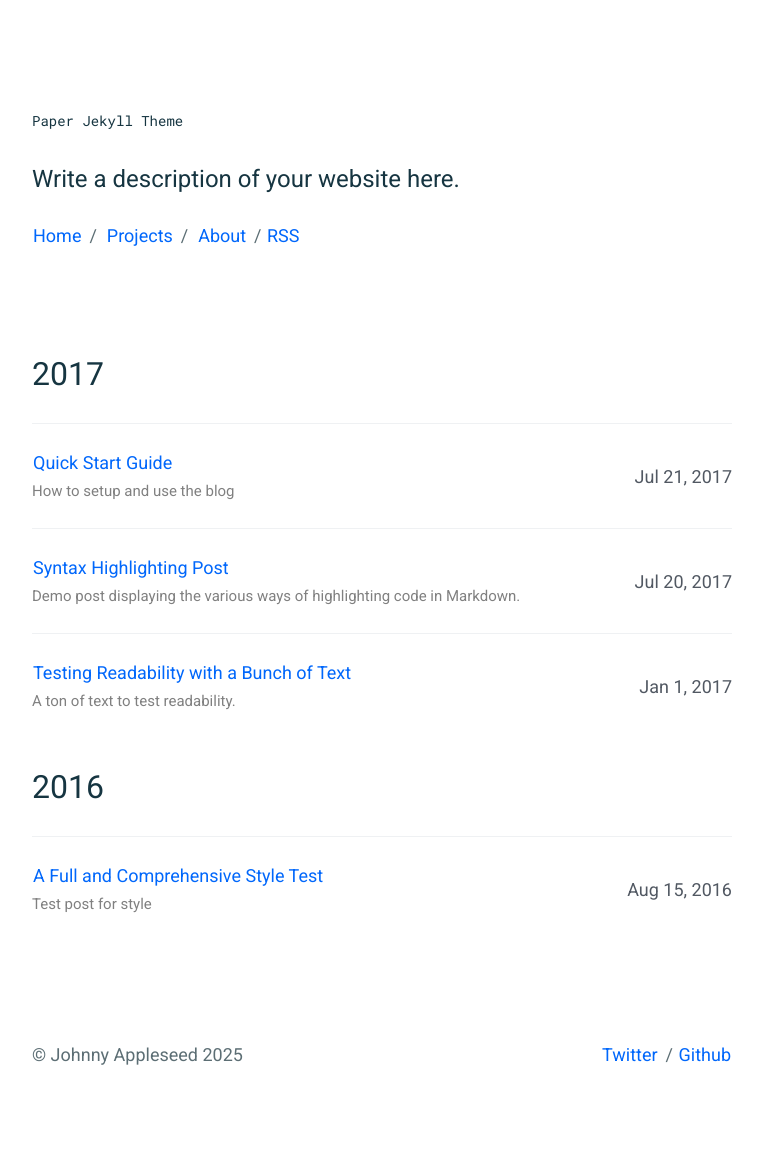
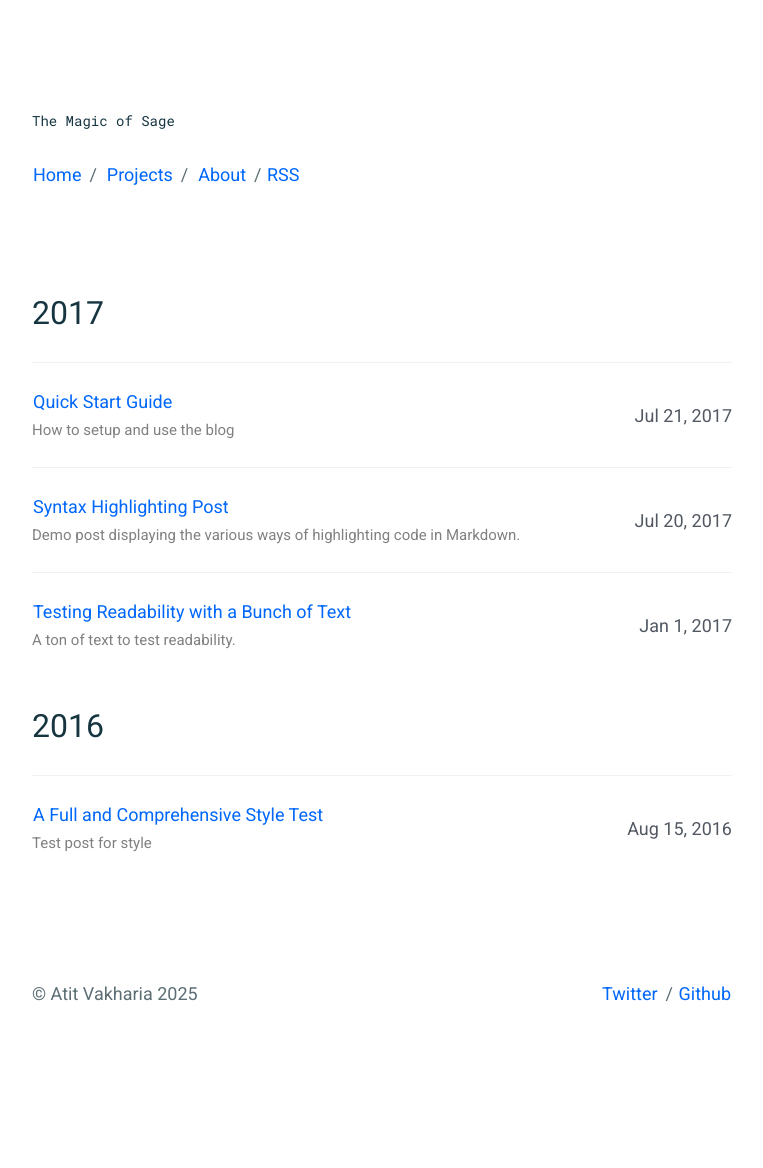
Before and after one commit to mkchoi212/paper-jekyll-theme, a Jekyll site: the page built from index.html, in a window 1280 px wide. Shown: the whole page, without its empty margins (258-1021 px from the left). Built offline with Jekyll 4.4.1, drawn with Linux system fonts in a browser that asks for light colours; after the commit the page ends 1107 px from its top, so only the background shows below that.

Commit message:
Update _config.yml

```diff
--- a/_config.yml
+++ b/_config.yml
@@ -1,17 +1,25 @@
 # Site settings
-title: "Paper Jekyll Theme"
-description: >
-  Write a description of your website here.
+title: "The Magic of Sage"
+tagline: The magic of sage! # it will display as the sub-title
+description:
 
-author: Johnny Appleseed
-email: johnny@appleseed.com
-twitter_username: _HairForceOne
-github_username: mkchoi212
+author: Atit Vakharia
+email: atit.vakharia@gmail.com
+twitter_username: avakharia
+github_username: avakharia
 
-baseurl: "/test" # the subpath of your site, e.g. /blog
-url: "https://deadbeef.me" # the base hostname & protocol for your site
+baseurl: "" # the subpath of your site, e.g. /blog
+url: "" # the base hostname & protocol for your site
 
-google_analytics_id: UA-1111111111-1
+# The language of the webpage › http://www.lingoes.net/en/translator/langcode.htm
+# If it has the same name as one of the files in folder `_data/locales`, the layout language will also be changed,
+# otherwise, the layout language will use the default value of 'en'.
+lang: en
+
+# Change to your timezone › http://www.timezoneconverter.com/cgi-bin/findzone/findzone
+timezone: America/Chicago
+
+google_analytics_id: G-LDWGSSKWHE
 disqus_id:
 
 # Build settings
```
